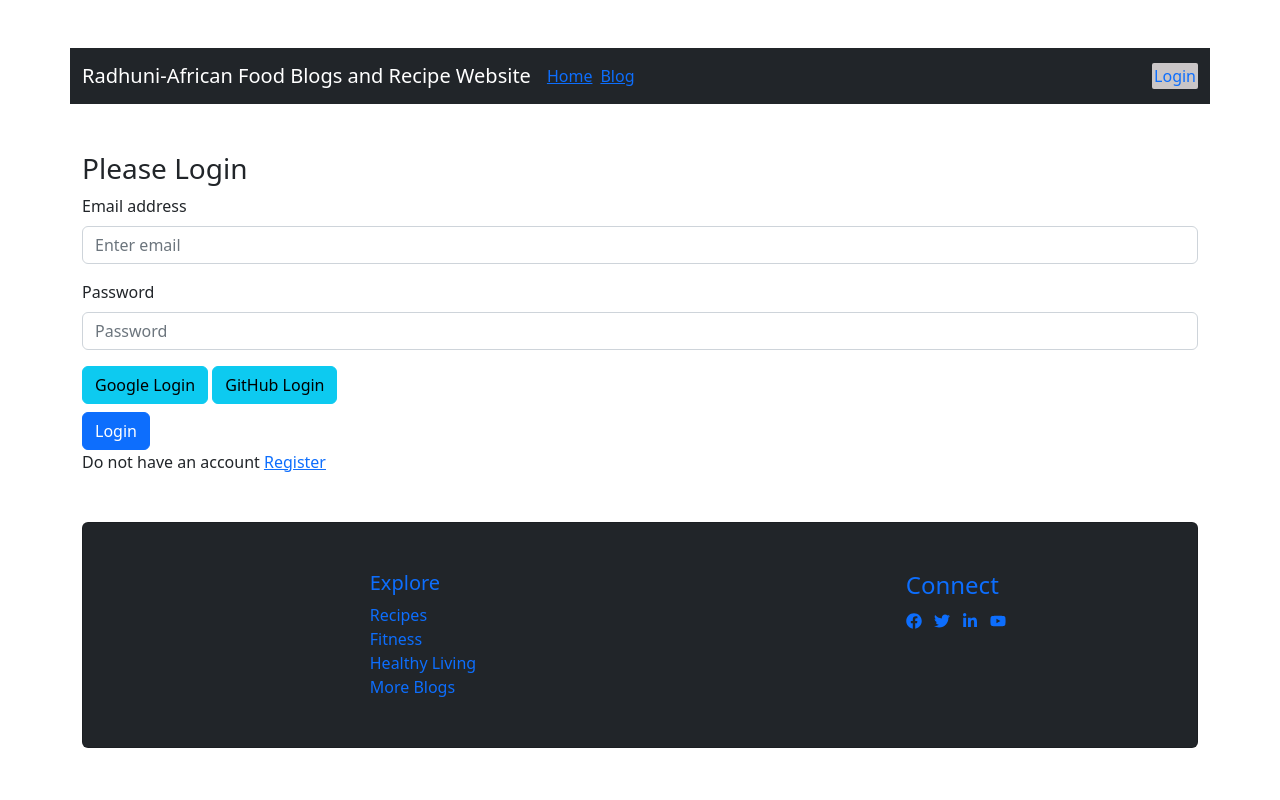
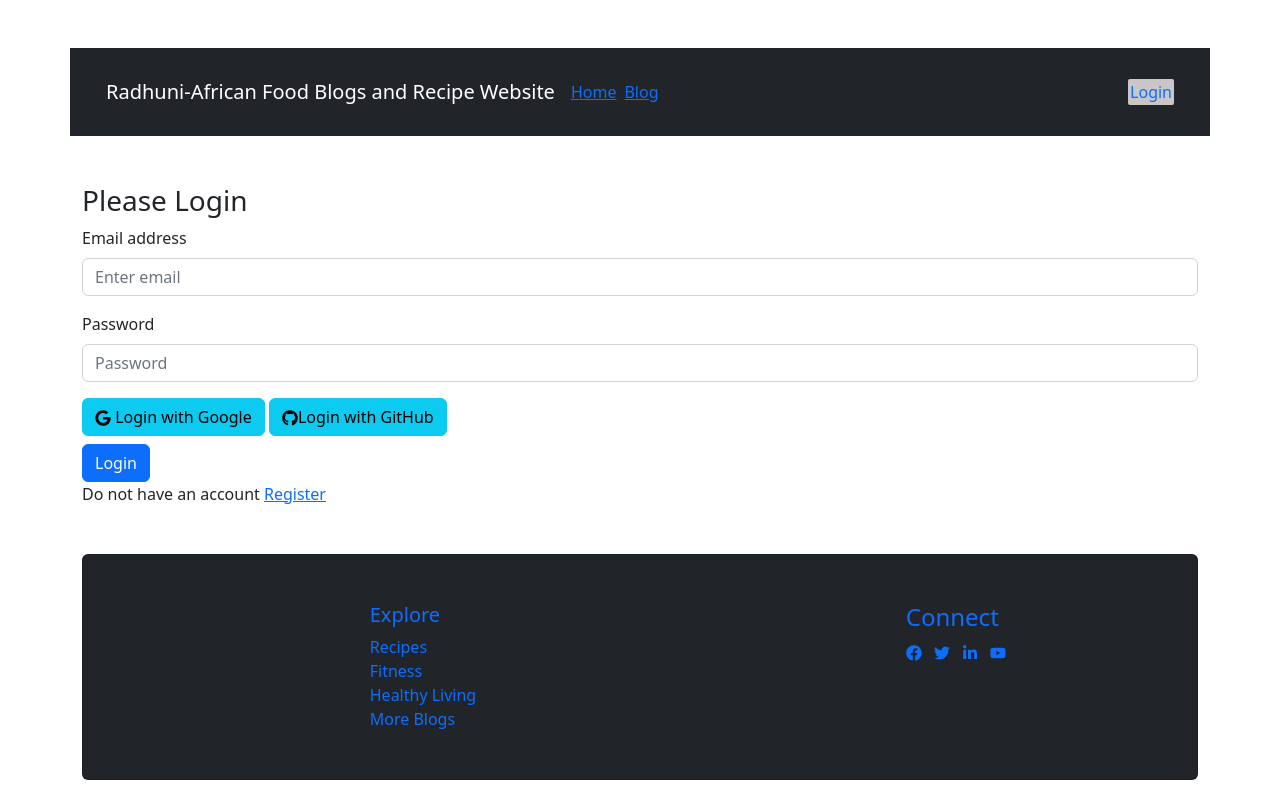
Before and after one commit to zabaidulbd/african-food-client-side, a React (Vite) app: page /login in a window 1280 px wide. Built offline with nearby package versions, Linux system fonts and the light colour scheme; no server answers.

Commit message:
all thing add sucessfuly

```diff
--- a/src/pages/shared/Header/Header.jsx
+++ b/src/pages/shared/Header/Header.jsx
@@ -12,7 +12,7 @@ const Header = () => {
     }
 
     return (
-        <Navbar className='container my-5' collapseOnSelect expand="lg" bg="dark" variant="dark">
+        <Navbar className='container my-5 p-4' collapseOnSelect expand="lg" bg="dark" variant="dark">
             <Container>
                 <Navbar.Brand href="#home">Radhuni-African Food Blogs and Recipe Website</Navbar.Brand>
                 <Navbar.Toggle aria-controls="responsive-navbar-nav" />
--- a/src/pages/shared/LogIn/LogIn.jsx
+++ b/src/pages/shared/LogIn/LogIn.jsx
@@ -7,6 +7,7 @@ import { AuthContext } from '../../../providers/AuthProvider';
 import { useLocation } from 'react-router';
 import { GithubAuthProvider, GoogleAuthProvider, confirmPasswordReset, getAuth, signInWithPopup } from 'firebase/auth';
 import app from '../../../firebase/firebase.config';
+import { FaGoogle, FaGithub } from 'react-icons/fa';
 
 const LogIn = () => {
     const [signInError, setSignInError] = useState();
@@ -74,7 +75,7 @@ const LogIn = () => {
                         <Form.Label>Password</Form.Label>
                         <Form.Control type="password" name='password' placeholder="Password" required />
                     </Form.Group>
-                    <div className='mb-2'><span><Button onClick={handleGoogleSignIn} variant="info">Google Login</Button></span> <span><Button onClick={handleGitHubSignIn} variant="info">GitHub Login</Button></span></div>
+                    <div className='mb-2'><span><Button onClick={handleGoogleSignIn} variant="info"><FaGoogle></FaGoogle> Login with Google </Button></span> <span><Button onClick={handleGitHubSignIn} variant="info"><FaGithub></FaGithub>Login with GitHub</Button></span></div>
                     <Button variant="primary" type="submit">Login</Button>
                     <p>Do not have an account <Link to={'/register'}>Register</Link></p>
                 </Form>
```
